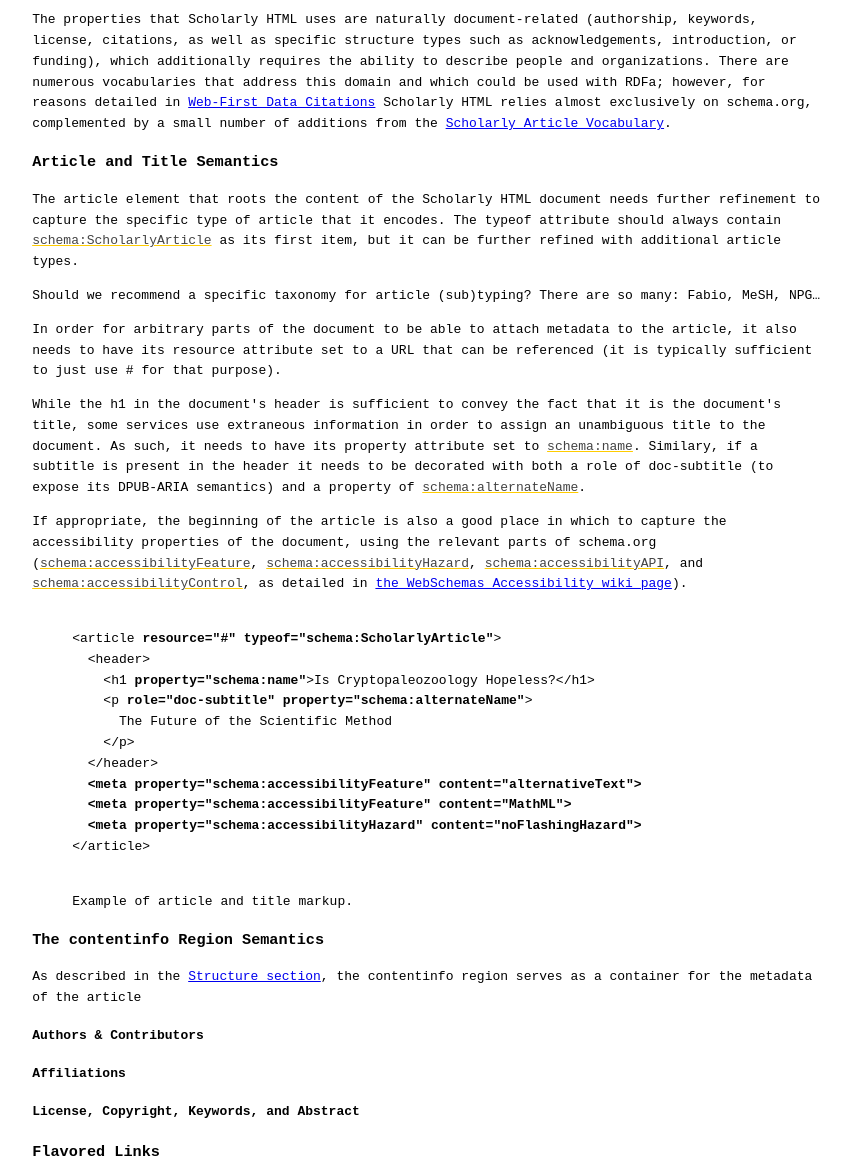
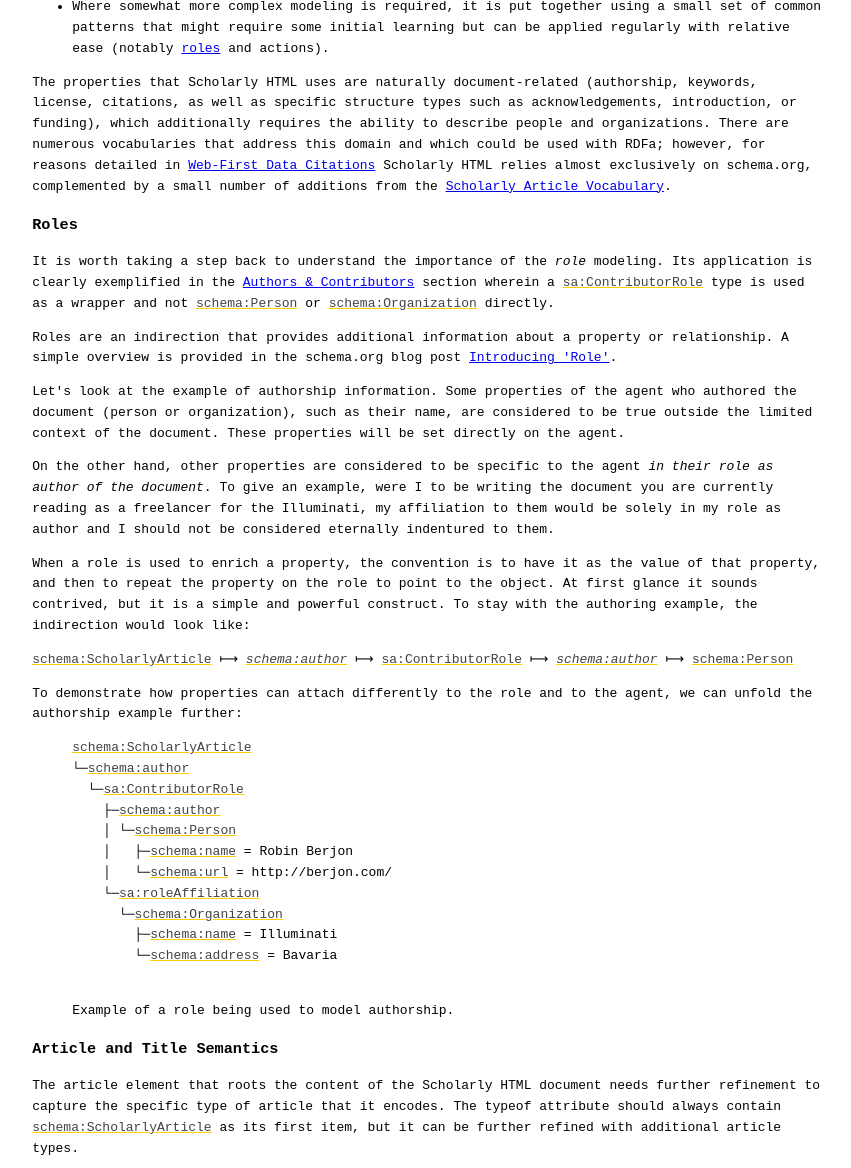
Before and after one commit to w3c/scholarly-html, a website: page index.html in a window 1280 px wide. Shown: the part 2702-3870 px from the top of the page, without its empty margins (211-1062 px from the left). Drawn offline with Linux system fonts and the light colour scheme; files that its build step writes are made by us from their sources.

Commit message:
explaining roles

```diff
--- a/index.html
+++ b/index.html
@@ -112,7 +112,12 @@ If <code>figure</code> is a <code>typeof="schema:SoftwareSourceCode"</code>, it
         </li>
         <li>
           There is no such thing as a URI (or URN, IRI, XRI, or whatever else confusing
-          contraption), everything is a URL.
+          contraption), everything is a URL;
+        </li>
+        <li>
+          Where somewhat more complex modeling is required, it is put together using a small set of
+          common patterns that might require some initial learning but can be applied regularly
+          with relative ease (notably <a href="#roles">roles</a> and actions).
         </li>
       </ul>
       <p>
@@ -126,6 +131,71 @@ If <code>figure</code> is a <code>typeof="schema:SoftwareSourceCode"</code>, it
         <a role="doc-biblioref">schema.org</a>, complemented by a small number of additions from
         the <a href="#scholarly-article">Scholarly Article Vocabulary</a>.
       </p>
+      <section id="roles">
+        <h3>Roles</h3>
+        <p>
+          It is worth taking a step back to understand the importance of the <em>role</em>
+          modeling. Its application is clearly exemplified in the <a href="#authors">Authors &amp;
+          Contributors</a> section wherein a <a>sa:ContributorRole</a> type is used as a wrapper
+          and not <a>schema:Person</a> or <a>schema:Organization</a> directly.
+        </p>
+        <p>
+          Roles are an indirection that provides additional information about a property or
+          relationship. A simple overview is provided in the schema.org blog post
+          <a href="http://blog.schema.org/2014/06/introducing-role.html">Introducing 'Role'</a>.
+        </p>
+        <p>
+          Let's look at the example of authorship information. Some properties of the agent who
+          authored the document (person or organization), such as their name, are considered to be
+          true outside the limited context of the document. These properties will be set directly on
+          the agent.
+        </p>
+        <p>
+          On the other hand, other properties are considered to be specific to the agent
+          <em>in their role as author of the document</em>. To give an example, were I to be
+          writing the document you are currently reading as a freelancer for the Illuminati, my
+          affiliation to them would be solely in my role as author and I should not be considered
+          eternally indentured to them.
+        </p>
+        <p>
+          When a role is used to enrich a property, the convention is to have it as the value of
+          that property, and then to repeat the property on the role to point to the object. At
+          first glance it sounds contrived, but it is a simple and powerful construct. To stay with
+          the authoring example, the indirection would look like:
+        </p>
+        <p>
+          <a>schema:ScholarlyArticle</a> ⟼
+          <em><a>schema:author</a></em> ⟼
+          <a>sa:ContributorRole</a> ⟼
+          <em><a>schema:author</a></em> ⟼
+          <a>schema:Person</a>
+        </p>
+        <p>
+          To demonstrate how properties can attach differently to the role and to the agent, we can
+          unfold the authorship example further:
+        </p>
+        <figure resource="#role-example">
+          <pre>
+<a>schema:ScholarlyArticle</a>
+└─<a>schema:author</a>
+  └─<a>sa:ContributorRole</a>
+    ├─<a>schema:author</a>
+    │ └─<a>schema:Person</a>
+    │   ├─<a>schema:name</a> = Robin Berjon
+    │   └─<a>schema:url</a> = http://berjon.com/
+    └─<a>sa:roleAffiliation</a>
+      └─<a>schema:Organization</a>
+        ├─<a>schema:name</a> = Illuminati
+        └─<a>schema:address</a> = Bavaria
+          </pre>
+          <figcaption>
+            <span property="schema:name"></span>
+            <span property="schema:description">
+              Example of a role being used to model authorship.
+            </span>
+          </figcaption>
+        </figure>
+      </section>
       <section id="article-title-semantics">
         <h3>Article and Title Semantics</h3>
         <p>
@@ -183,21 +253,32 @@ If <code>figure</code> is a <code>typeof="schema:SoftwareSourceCode"</code>, it
             </span>
           </figcaption>
         </figure>
-        <!--
-          example
-          accessibility features
-        -->
       </section>
       <section id="contentinfo-semantics">
         <h3>The <code>contentinfo</code> Region Semantics</h3>
         <p>
           As described in the <a href="#structure">Structure section</a>, the <code>contentinfo</code>
-          region serves as a container for the metadata of the article
+          region serves as a container for the metadata of the article. It is itself nothing more
+          than a <code>div</code> with a <code>role</code> of <code>contentinfo</code>, but its
+          content has rich structure.
+        </p>
+        <p>
+          It contains a list of <code>section</code> elements, each of which is identified with a
+          specific <code>typeof</code> attribute.
         </p>
         <section id="authors">
           <h4>Authors &amp; Contributors</h4>
           <p>
-
+            If the document has authors or contributors, they are listed in a <code>section</code>
+            with <code>typeof</code> <a>sa:ArticleList</a>. The content of that <code>section</code>
+            is an <code>h2</code> title appropriate for it, followed by either a <code>ul</code> or
+            <code>ol</code> (depending on whether the authors are considered ordered, which is
+            highly dependent on the discipline's culture).
+          </p>
+          <p>
+            Each <code>li</code> in that list must feature a <code>typeof</code> of
+            <a>sa:ContributorRole</a> and a property of either <a>schema:author</a> or
+            <a>schema:contributor</a> depending on which is applicable.
           </p>
         </section>
         <section id="affiliations">
@@ -212,6 +293,12 @@ If <code>figure</code> is a <code>typeof="schema:SoftwareSourceCode"</code>, it
 
           </p>
         </section>
+        <section id="meta-notes">
+          <h4>Notes</h4>
+          <p>
+
+          </p>
+        </section>
       </section>
       <section id="flavored-links">
         <h3>Flavored Links</h3>
@@ -221,6 +308,12 @@ If <code>figure</code> is a <code>typeof="schema:SoftwareSourceCode"</code>, it
       </section>
       <section id="citations">
         <h3>Citations</h3>
+        <p>
+
+        </p>
+      </section>
+      <section id="footnotes">
+        <h3>Footnotes &amp; Endnotes</h3>
         <p>
 
         </p>
--- a/js/scholarly.js
+++ b/js/scholarly.js
@@ -15,6 +15,11 @@ function detoc () {
 
 // XXX
 function deref () {
+
+}
+
+// XXX
+function defigure () {
 
 }
 
@@ -40,6 +45,7 @@ function deontology () {
 function despec () {
   detoc();
   deref();
+  defigure();
   deontology();
 }
 if (document.readyState === 'complete') despec();
```
Also changed, not shown: js/scholarly.min.js.
